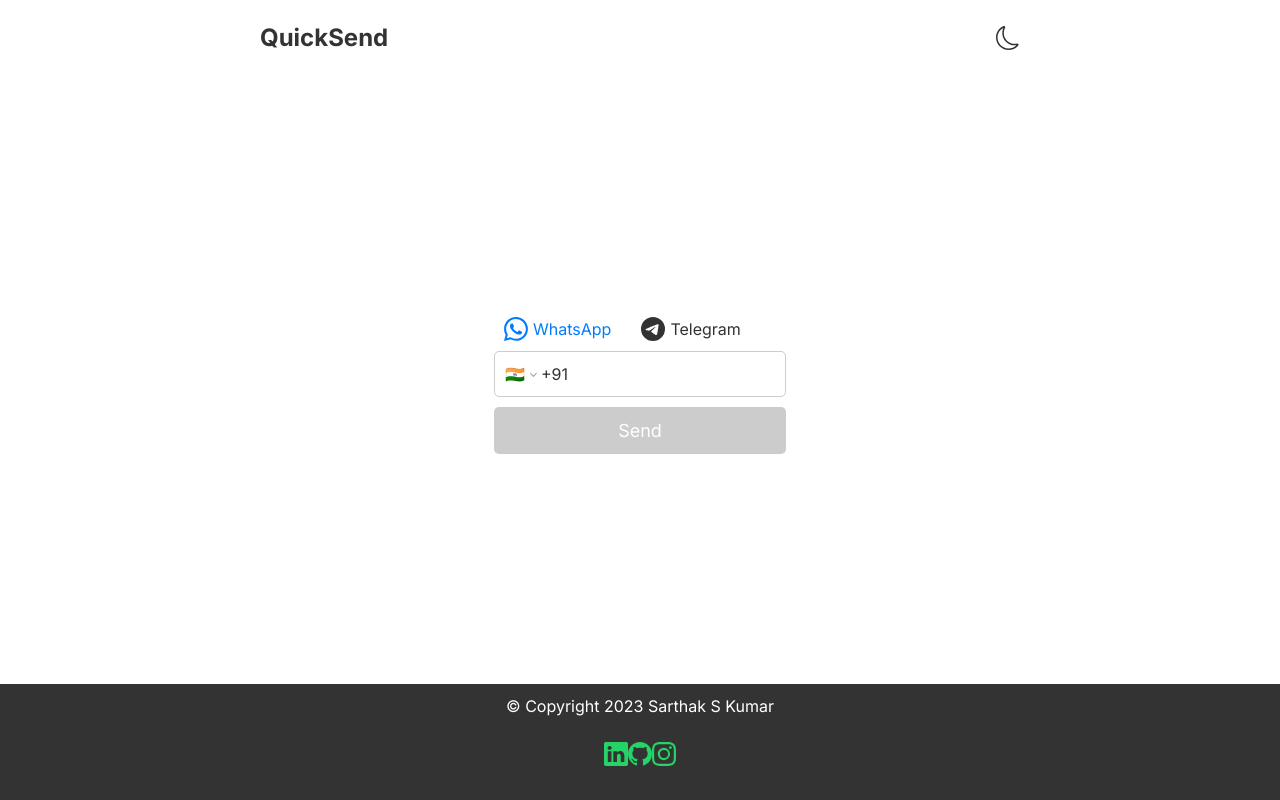
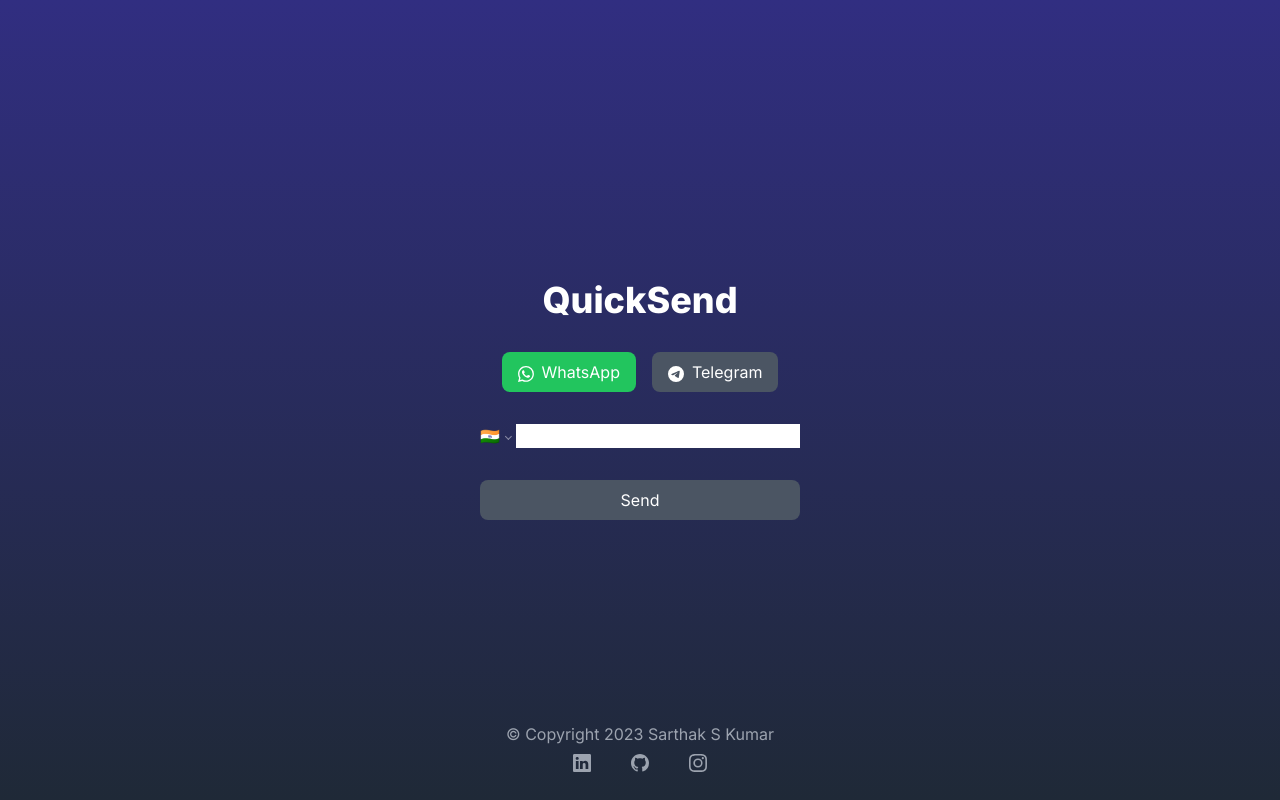
Before and after one commit to SarthakSKumar/QuickSend, a Next.js app: page / in a window 1280 px wide. Built offline with nearby package versions, Linux system fonts and the light colour scheme.

Commit message:
Revert "Feat: Added a dark and light mode"
This reverts commit ac4908afd460c8e7d7f6ba6abd8c0f45caf83385.

```diff
--- a/src/app/globals.css
+++ b/src/app/globals.css
@@ -8,171 +8,3 @@
   scroll-behavior: smooth;
   box-sizing: border-box;
 }
-/* General styles */
-body, html {
-  height: 100%; /* Set body and html to full height of the viewport */
-  margin: 0;
-  padding: 0;
-  font-family: Arial, sans-serif;
-}
-
-.app {
-  height: 100%; /* Set div.app to full height of the viewport */
-  display: flex;
-  flex-direction: column; /* Align children vertically */
-  background-color: #fff; /* Default background color for light mode */
-  color: #333; /* Default text color for light mode */
-}
-
-.app.dark {
-  background-color: #222; /* Background color for dark mode */
-  color: #fff; /* Text color for dark mode */
-}
-
-.container {
-  max-width: 800px;
-  margin: 0 auto;
-  padding: 20px;
-  display: flex;
-  justify-content: space-between;
-  align-items: center;
-}
-
-.app-title {
-  font-size: 24px;
-  font-weight: bold;
-}
-
-.theme-toggle {
-  background: none;
-  border: none;
-  cursor: pointer;
-  outline: none;
-  font-size: 24px;
-}
-
-/* Messenger buttons */
-.messenger-buttons {
-  display: flex;
-}
-
-.messenger-button {
-  background: none;
-  border: none;
-  cursor: pointer;
-  outline: none;
-  padding: 10px;
-  display: flex;
-  align-items: center;
-  margin-right: 10px;
-}
-
-.messenger-button.active {
-  color: #007bff;
-}
-
-.messenger-icon {
-  font-size: 24px;
-  margin-right: 5px;
-}
-
-/* Phone input and Send button */
-.main-content {
-  max-width: 400px;
-  margin: auto; /* Center horizontally */
-  text-align: center;
-  padding: 20px;
-  flex-grow: 1; /* Expand to fill available space */
-  display: flex;
-  flex-direction: column; /* Align children vertically */
-  justify-content: center; /* Center vertically */
-}
-
-.phone-input {
-  width: 100%;
-  padding: 10px;
-  border: 1px solid #ccc;
-  border-radius: 5px;
-  margin-bottom: 10px;
-  font-size: 16px;
-}
-
-.send-button {
-  background-color: #007bff;
-  color: #fff;
-  border: none;
-  border-radius: 5px;
-  padding: 10px 20px;
-  font-size: 18px;
-  cursor: pointer;
-  outline: none;
-}
-
-.send-button.disabled {
-  background-color: #ccc;
-  cursor: not-allowed;
-}
-
-/* Footer */
-.footer {
-  background-color: #333;
-  color: #fff;
-  text-align: center;
-  padding: 10px;
-}
-
-.social-links {
-  list-style: none;
-  display: flex;
-  justify-content: center;
-  padding: 0;
-}
-
-.social-link {
-  text-decoration: none;
-  margin: 0 10px;
-  color: #fff;
-}
-
-.social-link.whatsapp {
-  color: #25d366;
-}
-
-.social-link.telegram {
-  color: #0088cc;
-}
-
-.social-icon {
-  font-size: 24px;
-}
-
-
-/* Send button for light mode */
-.send-button {
-  background-color: #007bff;
-  color: #fff;
-  border: none;
-  border-radius: 5px;
-  padding: 10px 20px;
-  font-size: 18px;
-  cursor: pointer;
-  outline: none;
-}
-
-/* Disabled Send button for light mode */
-.send-button.disabled {
-  background-color: #ccc;
-  cursor: not-allowed;
-}
-
-/* Send button for dark mode */
-.dark .send-button {
-  background-color: #333;
-  color: #fff;
-}
-
-/* Disabled Send button for dark mode */
-.dark .send-button.disabled {
-  background-color: #555;
-  cursor: not-allowed;
-}
--- a/src/app/page.js
+++ b/src/app/page.js
@@ -1,158 +1,19 @@
 "use client";
 
-// import PhoneInput, { isValidPhoneNumber } from "react-phone-number-input";
-// import { useState } from "react";
-// import "react-phone-number-input/style.css"; // Import the CSS for PhoneInput
-// import {
-//   BsWhatsapp,
-//   BsTelegram,
-//   BsLinkedin,
-//   BsGithub,
-//   BsInstagram,
-// } from "react-icons/bs";
-
-// export default function Home() {
-//   const [value, setValue] = useState("");
-//   const [messenger, setMessenger] = useState("whatsapp");
-//   const API_URL = messenger === "whatsapp" ? "https://wa.me" : "https://t.me";
-
-//   const handleMessengerChange = (newMessenger) => {
-//     setMessenger(newMessenger);
-//   };
-
-//   const handleSendClick = () => {
-//     if (isValidPhoneNumber(value)) {
-//       window.open(`${API_URL}/${value}`, "_blank");
-//     }
-//   };
-
-//   return (
-//     <main className="bg-gradient-to-b from-indigo-900 to-gray-800 min-h-screen flex flex-col items-center justify-center text-white">
-//       <h1 className="text-4xl font-extrabold mb-8">QuickSend</h1>
-//       <div className="mb-8">
-//         <button
-//           className={`${
-//             messenger === "whatsapp"
-//               ? "bg-green-500"
-//               : "bg-gray-600 hover:bg-green-500"
-//           } text-white px-4 py-2 rounded-lg`}
-//           onClick={() => handleMessengerChange("whatsapp")}
-//         >
-//           <BsWhatsapp className="inline-block mr-2" />
-//           WhatsApp
-//         </button>
-//         <button
-//           className={`${
-//             messenger === "telegram"
-//               ? "bg-blue-500"
-//               : "bg-gray-600 hover:bg-blue-500"
-//           } text-white px-4 py-2 rounded-lg ml-4`}
-//           onClick={() => handleMessengerChange("telegram")}
-//         >
-//           <BsTelegram className="inline-block mr-2" />
-//           Telegram
-//         </button>
-//       </div>
-//       <div className="w-80">
-//         <PhoneInput
-//           className="text-md mb-4"
-//           placeholder="Enter phone number"
-//           countrySelectProps={{ unicodeFlags: true }}
-//           value={value}
-//           international
-//           error={
-//             value
-//               ? isValidPhoneNumber(value)
-//                 ? undefined
-//                 : "Invalid phone number"
-//               : "Phone number required"
-//           }
-//           onChange={setValue}
-//           defaultCountry="IN"
-//         />
-//         <button
-//           className={`${
-//             isValidPhoneNumber(value)
-//               ? "bg-blue-500 hover:bg-blue-600"
-//               : "bg-gray-600"
-//           } text-white px-4 py-2 rounded-lg mt-4 w-full`}
-//           onClick={handleSendClick}
-//           disabled={!isValidPhoneNumber(value)}
-//         >
-//           Send
-//         </button>
-//       </div>
-//       <div className=" absolute bottom-0 w-full flex flex-col items-center p-5 justify-center text-gray-400 ">
-//         <p className="">
-//           &copy; Copyright 2023{" "}
-//           <a href="https://github.com/SarthakSKumar/QuickSend" target="_blank">
-//             Sarthak S Kumar
-//           </a>
-//         </p>
-//         <ul className=" flex gap-x-10 py-2 ">
-//           <li>
-//             <a
-//               href="https://www.linkedin.com/in/sarthakskumar/"
-//               target="_blank"
-//               className={
-//                 messenger === "whatsapp"
-//                   ? `hover:text-green-500`
-//                   : `hover:text-blue-500`
-//               }
-//             >
-//               <BsLinkedin className=" text-lg hover:scale-110" />
-//             </a>
-//           </li>
-//           <li>
-//             <a
-//               href=" https://www.github.com/sarthakskumar/"
-//               target="_blank"
-//               className={
-//                 messenger === "whatsapp"
-//                   ? `hover:text-green-500`
-//                   : `hover:text-blue-500`
-//               }
-//             >
-//               <BsGithub className=" text-lg hover:scale-110" />
-//             </a>
-//           </li>
-//           <li>
-//             <a
-//               href=" https://www.instagram.com/sarthakskumar"
-//               target="_blank"
-//               className={
-//                 messenger === "whatsapp"
-//                   ? `hover:text-green-500`
-//                   : `hover:text-blue-500`
-//               }
-//             >
-//               <BsInstagram className=" text-lg hover:scale-110" />
-//             </a>
-//           </li>
-//         </ul>
-//       </div>
-//     </main>
-//   );
-// }
-import React, { useState } from "react";
 import PhoneInput, { isValidPhoneNumber } from "react-phone-number-input";
-import "react-phone-number-input/style.css";
+import { useState } from "react";
+import "react-phone-number-input/style.css"; // Import the CSS for PhoneInput
 import {
   BsWhatsapp,
   BsTelegram,
   BsLinkedin,
   BsGithub,
   BsInstagram,
-  BsSun,
-  BsMoon,
 } from "react-icons/bs";
-
-// import "./App.css"; // You can create a separate CSS file for styling
 
 export default function Home() {
   const [value, setValue] = useState("");
   const [messenger, setMessenger] = useState("whatsapp");
-  const [darkMode, setDarkMode] = useState(false);
   const API_URL = messenger === "whatsapp" ? "https://wa.me" : "https://t.me";
 
   const handleMessengerChange = (newMessenger) => {
@@ -165,92 +26,111 @@
     }
   };
 
-  const toggleDarkMode = () => {
-    setDarkMode(!darkMode);
-  };
-
   return (
-    <div className={`app ${darkMode ? "dark" : ""}`}>
-      <div className="container">
-        <h1 className="app-title">QuickSend</h1>
-        <button className="theme-toggle" onClick={toggleDarkMode}>
-          {darkMode ? <BsSun size={24} /> : <BsMoon size={24} />}
-        </button>
-      </div>
-      <div className="main-content">
-        <div className={`messenger-buttons ${darkMode ? "dark" : ""}`}>
+    <main className="bg-gradient-to-b from-indigo-900 to-gray-800 min-h-screen flex flex-col items-center justify-center text-white">
+      <h1 className="text-4xl font-extrabold mb-8">QuickSend</h1>
+      <div className="mb-8">
         <button
-            className={`messenger-button ${
-              messenger === "whatsapp" ? "active" : ""
-            }`}
+          className={`${
+            messenger === "whatsapp"
+              ? "bg-green-500"
+              : "bg-gray-600 hover:bg-green-500"
+          } text-white px-4 py-2 rounded-lg`}
           onClick={() => handleMessengerChange("whatsapp")}
         >
-            <BsWhatsapp className="messenger-icon" />
+          <BsWhatsapp className="inline-block mr-2" />
           WhatsApp
         </button>
         <button
-            className={`messenger-button ${
-              messenger === "telegram" ? "active" : ""
-            }`}
+          className={`${
+            messenger === "telegram"
+              ? "bg-blue-500"
+              : "bg-gray-600 hover:bg-blue-500"
+          } text-white px-4 py-2 rounded-lg ml-4`}
           onClick={() => handleMessengerChange("telegram")}
         >
-            <BsTelegram className="messenger-icon" />
+          <BsTelegram className="inline-block mr-2" />
           Telegram
         </button>
       </div>
+      <div className="w-80">
         <PhoneInput
-          className={`phone-input ${darkMode ? "dark" : ""}`}
+          className="text-md mb-4"
           placeholder="Enter phone number"
           countrySelectProps={{ unicodeFlags: true }}
           value={value}
           international
-          error={value ? (isValidPhoneNumber(value) ? undefined : "Invalid phone number") : "Phone number required"}
+          error={
+            value
+              ? isValidPhoneNumber(value)
+                ? undefined
+                : "Invalid phone number"
+              : "Phone number required"
+          }
           onChange={setValue}
           defaultCountry="IN"
         />
         <button
-          className={`send-button ${isValidPhoneNumber(value) ? "" : "disabled"}`}
+          className={`${
+            isValidPhoneNumber(value)
+              ? "bg-blue-500 hover:bg-blue-600"
+              : "bg-gray-600"
+          } text-white px-4 py-2 rounded-lg mt-4 w-full`}
           onClick={handleSendClick}
           disabled={!isValidPhoneNumber(value)}
         >
           Send
         </button>
       </div>
-      <div className={`footer ${darkMode ? "dark" : ""}`}>
+      <div className=" absolute bottom-0 w-full flex flex-col items-center p-5 justify-center text-gray-400 ">
+        <p className="">
           &copy; Copyright 2023{" "}
           <a href="https://github.com/SarthakSKumar/QuickSend" target="_blank">
             Sarthak S Kumar
           </a>
-        <ul className="social-links">
+        </p>
+        <ul className=" flex gap-x-10 py-2 ">
           <li>
             <a
               href="https://www.linkedin.com/in/sarthakskumar/"
               target="_blank"
-              className={`social-link ${messenger === "whatsapp" ? "whatsapp" : "telegram"}`}
+              className={
+                messenger === "whatsapp"
+                  ? `hover:text-green-500`
+                  : `hover:text-blue-500`
+              }
             >
-              <BsLinkedin className="social-icon" />
+              <BsLinkedin className=" text-lg hover:scale-110" />
             </a>
           </li>
           <li>
             <a
-              href="https://www.github.com/sarthakskumar/"
+              href=" https://www.github.com/sarthakskumar/"
               target="_blank"
-              className={`social-link ${messenger === "whatsapp" ? "whatsapp" : "telegram"}`}
+              className={
+                messenger === "whatsapp"
+                  ? `hover:text-green-500`
+                  : `hover:text-blue-500`
+              }
             >
-              <BsGithub className="social-icon" />
+              <BsGithub className=" text-lg hover:scale-110" />
             </a>
           </li>
           <li>
             <a
-              href="https://www.instagram.com/sarthakskumar"
+              href=" https://www.instagram.com/sarthakskumar"
               target="_blank"
-              className={`social-link ${messenger === "whatsapp" ? "whatsapp" : "telegram"}`}
+              className={
+                messenger === "whatsapp"
+                  ? `hover:text-green-500`
+                  : `hover:text-blue-500`
+              }
             >
-              <BsInstagram className="social-icon" />
+              <BsInstagram className=" text-lg hover:scale-110" />
             </a>
           </li>
         </ul>
       </div>
-    </div>
+    </main>
   );
 }
```
Lines whose indentation alone changed are shown as unchanged.
